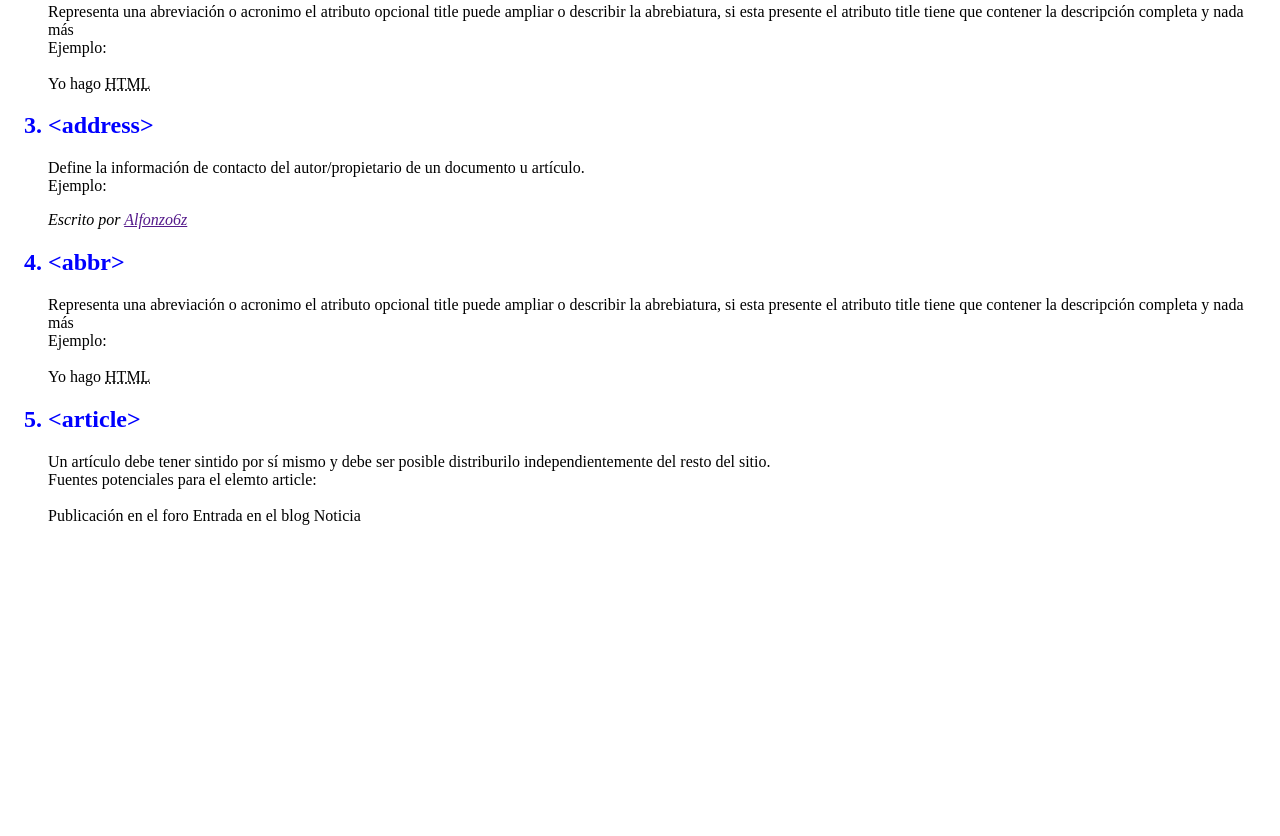
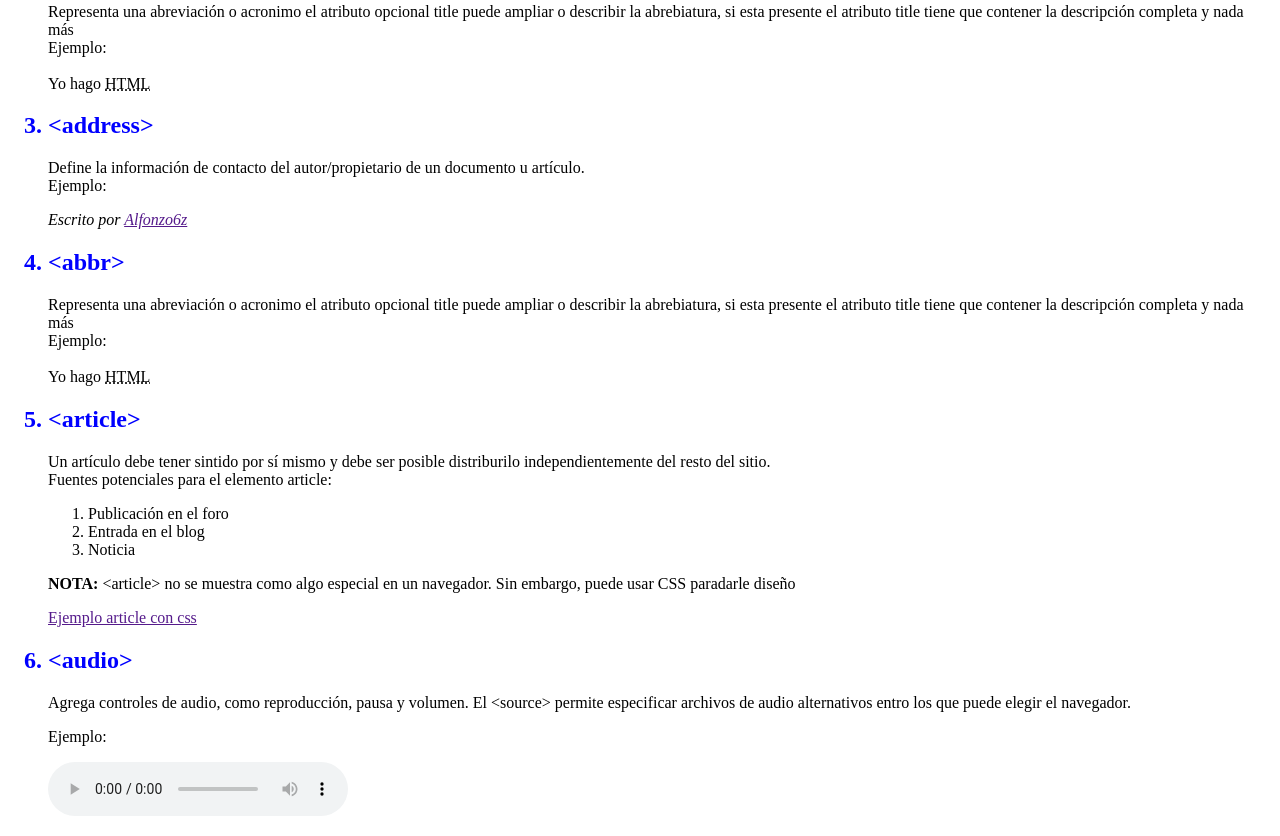
Before and after one commit to Alberto-58-85/RepositorioAlberto, a plain HTML site: page practicadeetiquetas/index.html in a window 1280 px wide. Shown: the part 299-1135 px from the top of the page. Before the commit the page ends 840 px from the top, so only its background shows below. Drawn offline with Linux system fonts and the light colour scheme.

Commit message:
seguda clase en casa

```diff
--- a/practicadeetiquetas/index.html
+++ b/practicadeetiquetas/index.html
@@ -16,7 +16,7 @@
 </head>
 <body>
     <h1>Etiquetashtml</h1>
-    <p>Existen otros tipos de etiqutas para crear una página web en HTML5  que nos permiten encuadrar otros
+    <p>Existen otros tipos de etiqutas para crear una página web en <b>HTML5</b> que nos permiten encuadrar otros
         elementos dentro de las páginas web. Algunas de las más usadas son:</p>
 
     <ul>
@@ -42,15 +42,30 @@
             Ejemplo: <br><br>
             Yo hago <abbr title="Hyper Text Markup Lenguage">HTML</abbr>
         </p>
+
         <h2 =><li>&lt;article&gt;</li></h2>
         <p>Un artículo debe tener sintido por sí mismo y debe ser posible distriburilo independientemente del resto
             del sitio. <br>
-            Fuentes potenciales para el elemto article: <br><br>
-            Publicación en el foro
-            Entrada en el blog
-            Noticia
+            Fuentes potenciales para el elemento article: <br>
 
+            <ul>
+                <li>Publicación en el foro</li>
+                <li>Entrada en el blog</li>
+                <li>Noticia</li>
+            </ul>
+        <p> <b>NOTA:</b> &lt;article&gt; no se muestra como algo especial en un navegador. Sin embargo, puede
+            usar CSS paradarle diseño <br>
+            <article> <a href="">Ejemplo article con css</a></article>
         </p>
+
+        <h2 =><li>&lt;audio&gt;</li></h2>
+        <p>Agrega controles de audio, como reproducción, pausa y volumen.
+            El &lt;source&gt; permite especificar archivos de audio alternativos entro los que puede elegir el
+            navegador. <br>
+        <p>Ejemplo:</p>
+
+        <audio controls source="teclado-mecanografia"></audio>
+
 
     </ul>
 </body>
```
Also changed, not shown: 1 other file.
